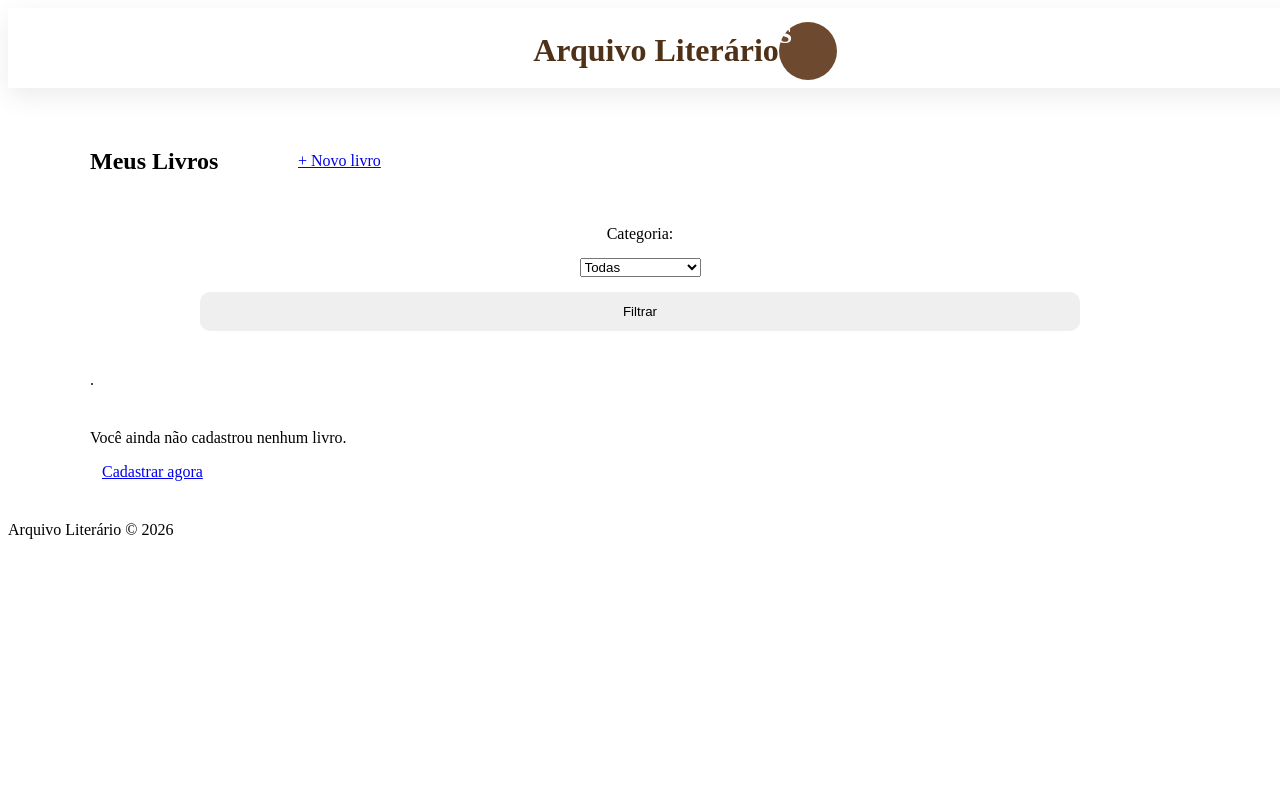
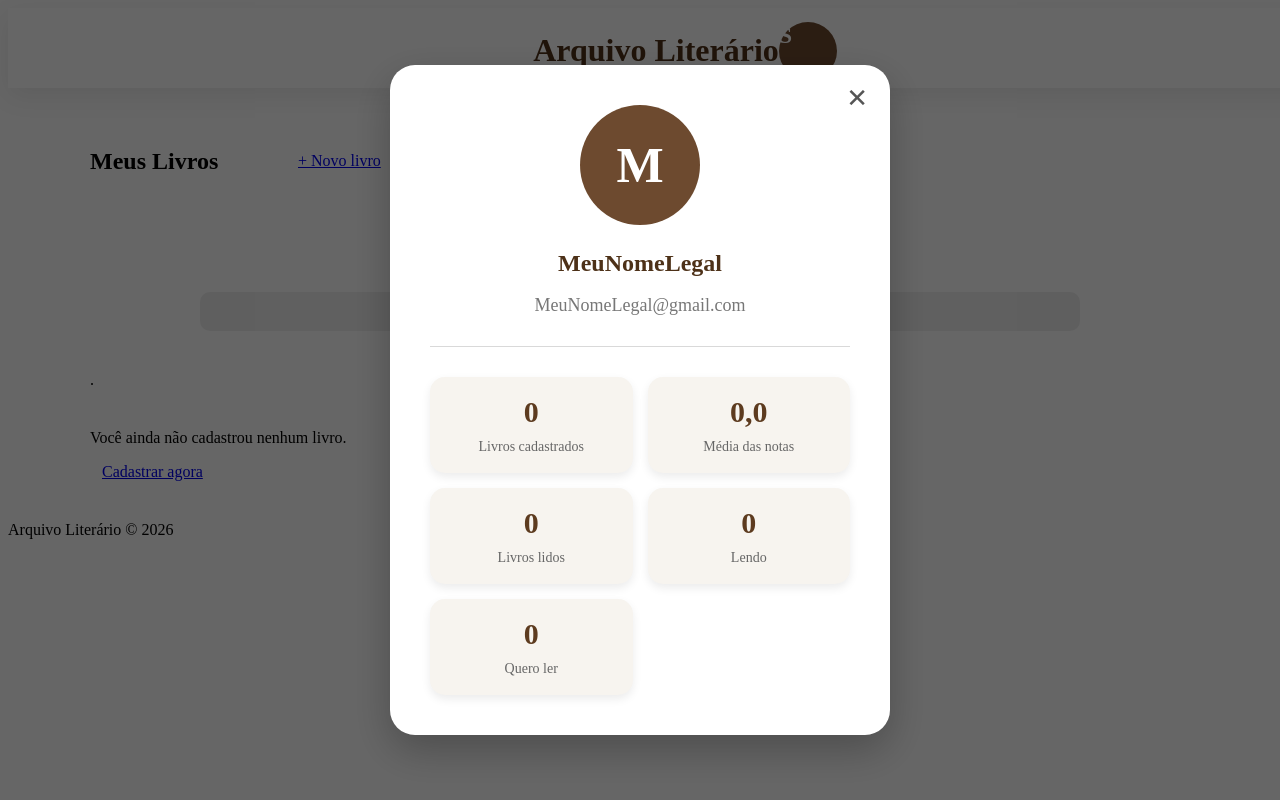
Before and after one commit to wthsluc/arquivoliterario, a PHP site: page /pages/index.php?perfil=1 in a window 1280 px wide; the page is wider, and only the part inside the window is pictured. Run offline with PHP 8.4, Linux system fonts and the light colour scheme; the visitor is signed in with stand-in values (Sample User, id 1); data comes from the database, SQL or seed files in the repository; data that the repository does not hold is empty.

Commit message:
Mostrar estatísticas no perfil

```diff
--- a/assets/style.css
+++ b/assets/style.css
@@ -252,55 +252,32 @@
 .site-header{
 
     width:100%;
-
     background:rgba(255,255,255,.75);
-
     backdrop-filter:blur(12px);
-
     box-shadow:0 8px 25px rgba(0,0,0,.08);
-
     position:sticky;
-
     top:0;
-
     z-index:999;
-
 }
 
 .header-inner{
-
     max-width:1200px;
-
     height:85px;
-
     margin:auto;
-
     padding:0 30px;
-
     display:flex;
-
     justify-content:space-between;
-
     align-items:center;
-
 }
-
 .logo{
-
     text-decoration:none;
-
     font-size:32px;
-
     font-weight:700;
-
     color:#4f3118;
-
 }
 
 .logo:hover{
-
     opacity:.8;
-
 }
 
 /*==========================
@@ -308,15 +285,10 @@
 ==========================*/
 
 .container{
-
     width:100%;
-
     max-width:1100px;
-
     margin:40px auto;
-
     padding:0 20px;
-
 }
 
 /*==========================
@@ -324,39 +296,22 @@
 ==========================*/
 
 .perfil{
-
     position:relative;
-
 }
-
 .foto-perfil{
-
     width:58px;
-
     height:58px;
-
     border-radius:50%;
-
     border:none;
-
     background:#6d4a2f;
-
     color:white;
-
     font-size:24px;
-
     font-weight:bold;
-
     cursor:pointer;
-
     transition:.2s;
-
 }
-
 .foto-perfil:hover{
-
     transform:scale(1.05);
-
 }
 
 /*==========================
@@ -364,74 +319,40 @@
 ==========================*/
 
 .menu-perfil{
-
     position:absolute;
-
     top:75px;
-
     right:0;
-
     width:250px;
-
     background:white;
-
     border-radius:18px;
-
     overflow:hidden;
-
     display:none;
-
     box-shadow:0 15px 40px rgba(0,0,0,.2);
-
 }
-
 .perfil[open] .menu-perfil{
-
     display:block;
-
 }
-
-
 .menu-nome{
-
     padding:20px;
-
     text-align:center;
-
     font-size:18px;
-
     font-weight:bold;
-
     background:#f8f8f8;
-
     border-bottom:1px solid #ddd;
-
 }
-
 .menu-perfil a{
-
     display:block;
-
     padding:16px 22px;
-
     color:#333;
-
     text-decoration:none;
-
     transition:.2s;
-
 }
-
 .menu-perfil a:hover{
-
     background:#f5f5f5;
-
 }
 
 .excluir{
-
     color:#b40000 !important;
-
 }
 
 /*==========================
@@ -439,15 +360,10 @@
 ==========================*/
 
 .page-header{
-
     display:flex;
-
     justify-content:space-between;
-
     align-items:center;
-
     margin-bottom:30px;
-
 }
 
 /*==========================
@@ -455,92 +371,122 @@
 ==========================*/
 
 .form-inline{
-
     display:flex;
-
     justify-content:center;
-
     align-items:center;
-
     gap:15px;
-
     margin-bottom:35px;
-
 }
 
 /*==========================
         LISTA
 ==========================*/
-
 .lista-livros{
-
     width:100%;
-
     display:flex;
-
     flex-direction:column;
-
     gap:18px;
-
 }
-
 .livro-item{
-
     display:flex;
-
     justify-content:space-between;
-
     align-items:center;
-
     padding:22px 28px;
-
     background:rgba(255,255,255,.82);
-
     backdrop-filter:blur(8px);
-
     border-radius:18px;
-
     box-shadow:0 10px 25px rgba(0,0,0,.08);
-
 }
-
 .titulo-livro{
-
     font-size:22px;
-
     font-weight:600;
-
 }
-
 .btn-vermais{
-
     padding:12px 22px;
-
     border-radius:10px;
-
     background:#6d4a2f;
-
     color:white;
-
     text-decoration:none;
-
     transition:.2s;
-
 }
-
 .btn-vermais:hover{
-
     background:#54361d;
-
 }
 .perfil summary{
-
     list-style:none;
-
 }
-
 .perfil summary::-webkit-details-marker{
-
     display:none;
-
 }
+.modal-perfil{
+    width:420px;
+    max-width:90%;
+    background:white;
+    border-radius:25px;
+    padding:40px;
+    position:relative;
+    text-align:center;
+    box-shadow:0 15px 40px rgba(0,0,0,.25);
+}
+.foto-grande{
+    width:120px;
+    height:120px;
+    border-radius:50%;
+    background:#6d4a2f;
+    color:white;
+    font-size:50px;
+    font-weight:bold;
+    display:flex;
+    justify-content:center;
+    align-items:center;
+    margin:auto;
+    margin-bottom:25px;
+}
+.modal-perfil h2{
+    margin-bottom:8px;
+    color:#4d3118;
+}
+.email{
+    color:#777;
+    font-size:18px;
+}
+.fechar{
+    position:absolute;
+    top:18px;
+    right:22px;
+    font-size:26px;
+    text-decoration:none;
+    color:#555;
+}
+.fechar:hover{
+    color:black;
+}
+.linha-perfil{
+    margin:30px 0;
+    border:none;
+    border-top:1px solid rgba(0,0,0,.15);
+}
+.estatisticas{
+    display:grid;
+    grid-template-columns:repeat(2,1fr);
+    gap:15px;
+    margin-top:20px;
+}
+.card-estatistica{
+    background:#f7f4ef;
+    border-radius:15px;
+    padding:18px;
+    text-align:center;
+    box-shadow:0 4px 10px rgba(0,0,0,.08);
+}
+.numero{
+    display:block;
+    font-size:30px;
+    font-weight:bold;
+    color:#5d3b1f;
+    margin-bottom:8px;
+}
+.texto{
+    font-size:14px;
+    color:#666;
+}
--- a/entity/Usuario.php
+++ b/entity/Usuario.php
@@ -4,18 +4,21 @@
 
     private int    $id;
     private string $nome;
+    private string $email;
     private string $senha;
     private string $criadoEm;
 
     public function __construct(array $dados) {
         $this->id       = (int) ($dados['id']       ?? 0);
         $this->nome     =        $dados['nome']      ?? '';
+        $this->email    =        $dados['email']     ?? '';
         $this->senha    =        $dados['senha']     ?? '';
         $this->criadoEm =        $dados['criado_em'] ?? '';
     }
 
     public function getId():       int    { return $this->id; }
     public function getNome():     string { return $this->nome; }
+    public function getEmail():    string { return $this->email;}
     public function getSenha():    string { return $this->senha; }
     public function getCriadoEm(): string { return $this->criadoEm; }
 }
--- a/includes/header.php
+++ b/includes/header.php
@@ -44,7 +44,7 @@
         </a>
 
     </div>
-
+        </details>
 </header>
 
 <main class="container">
--- a/pages/index.php
+++ b/pages/index.php
@@ -3,11 +3,18 @@
 require_once __DIR__ . '/../includes/auth.php';
 require_once __DIR__ . '/../repository/LivroRepository.php';
 require_once __DIR__ . '/../repository/CategoriaRepository.php';
-
+require_once __DIR__ . '/../repository/UsuarioRepository.php';
 $repo     = new LivroRepository();
 $idLivro = (int) ($_GET['id'] ?? 0);
-
 $livroSelecionado = null;
+$mostrarPerfil = isset($_GET['perfil']);
+$usuarioRepo = new UsuarioRepository();
+$usuario = $usuarioRepo->buscarPorId($_SESSION['Idusuario']);
+$totalLivros = $usuarioRepo->contarLivros($_SESSION['Idusuario']);
+$mediaNotas = $usuarioRepo->mediaNotas($_SESSION['Idusuario']);
+$livrosLidos = $usuarioRepo->contarLidos($_SESSION['Idusuario']);
+$livrosLendo = $usuarioRepo->contarLendo($_SESSION['Idusuario']);
+$queroLer = $usuarioRepo->contarQueroLer($_SESSION['Idusuario']);
 
 if ($idLivro > 0) {
     $livroSelecionado = $repo->buscarPorId($idLivro);
@@ -80,17 +87,13 @@
             <span class="titulo-livro">
                 <?= htmlspecialchars($livro->getTitulo()) ?>
             </span>
-
             <a
                 class="btn-vermais"
                 href="index.php?id=<?= $livro->getId() ?>">
                 Ver mais
             </a>
-
         </div>
-
     <?php endforeach; ?>
-
 </div>
 
 <?php endif; ?>
@@ -137,39 +140,71 @@
         <h4>🏷 Tags</h4>
         <span><?= htmlspecialchars($repo->buscarNomesTags($livroSelecionado->getId())) ?></span>
     </div>
-
 </div>
 
 <hr>
 
-
         <p><?= nl2br(htmlspecialchars($livroSelecionado->getDescricao())) ?></p>
-
         <div class="modal-botoes">
-
             <a
                 href="livro_edit.php?id=<?= $livroSelecionado->getId() ?>"
                 class="btn btn-primary">
-
                 Editar
-
             </a>
-
             <a
                 href="livro_delete.php?id=<?= $livroSelecionado->getId() ?>"
                 class="btn btn-danger">
+                Excluir
+            </a>
+        </div>
+    </div>
+</div>
+<?php endif; ?>
 
-                Excluir
+<?php if ($mostrarPerfil): ?>
+<div class="modal-overlay">
+    <div class="modal-perfil">
+        <a href="index.php" class="fechar">✕</a>
+        <div class="foto-grande">
+            <?= strtoupper(substr($usuario->getNome(),0,1)) ?>
+        </div>
+        <h2>
+            <?= htmlspecialchars($usuario->getNome()) ?>
+        </h2>
+        <p class="email">
+            <?= htmlspecialchars($usuario->getEmail()) ?>
+        </p>
+        <hr class="linha-perfil">
 
-            </a>
+<div class="estatisticas">
 
-        </div>
+    <div class="card-estatistica">
+        <span class="numero"><?= $totalLivros ?></span>
+        <span class="texto">Livros cadastrados</span>
+    </div>
 
+    <div class="card-estatistica">
+        <span class="numero"><?= number_format($mediaNotas, 1, ',', '.') ?></span>
+        <span class="texto">Média das notas</span>
+    </div>
+
+    <div class="card-estatistica">
+        <span class="numero"><?= $livrosLidos ?></span>
+        <span class="texto">Livros lidos</span>
+    </div>
+
+    <div class="card-estatistica">
+        <span class="numero"><?= $livrosLendo ?></span>
+        <span class="texto">Lendo</span>
+    </div>
+
+    <div class="card-estatistica">
+        <span class="numero"><?= $queroLer ?></span>
+        <span class="texto">Quero ler</span>
     </div>
 
 </div>
-
+    </div>
+</div>
 <?php endif; ?>
-
-
 <?php require_once __DIR__ . '/../includes/footer.php'; ?>
```
